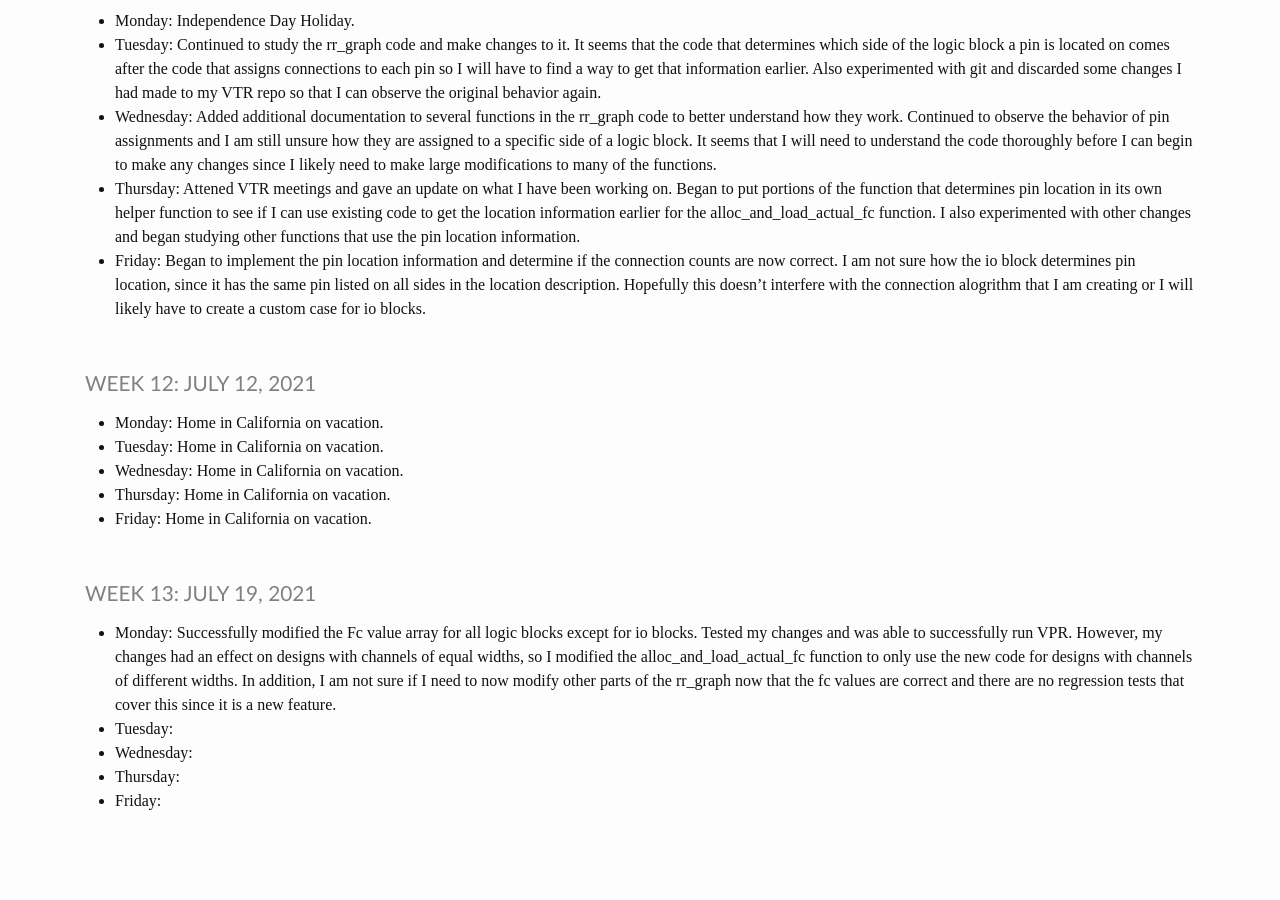
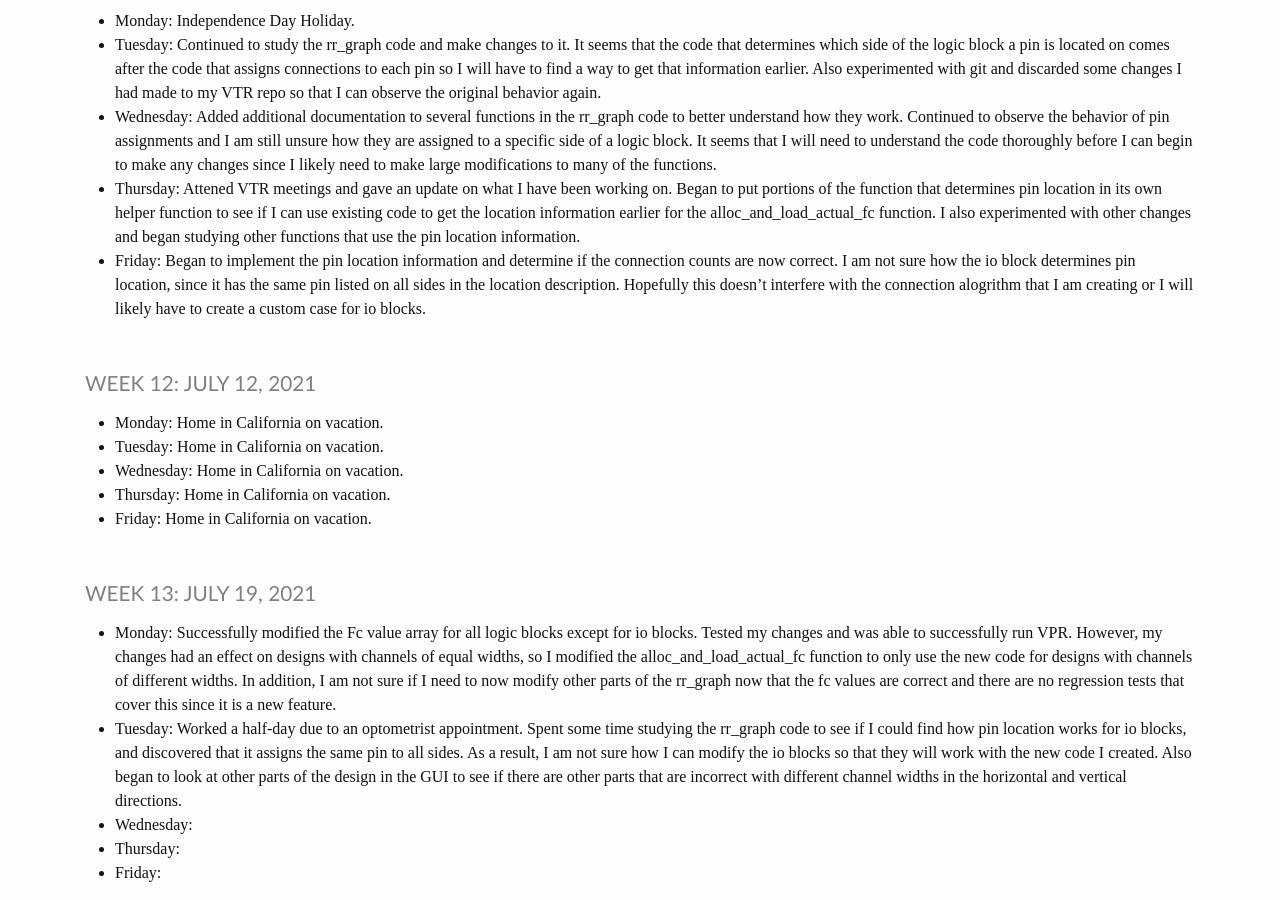
Before and after one commit to heinerb1/heinerb1.github.io, a Jekyll site: the page built from _pages/log.md, in a window 1280 px wide and 900 px high, scrolled down 3552 px. Built offline with Jekyll 4.4.1, drawn with Linux system fonts in a browser that asks for light colours; before the commit the page ends 4380 px from its top, so only the background shows below that.

Commit message:
7/20 Update

```diff
--- a/_pages/log.md
+++ b/_pages/log.md
@@ -210,7 +210,11 @@ title: IMMERSE Log
               so I modified the alloc_and_load_actual_fc function to only use the new code for designs with channels of
               different widths. In addition, I am not sure if I need to now modify other parts of the rr_graph now that the
               fc values are correct and there are no regression tests that cover this since it is a new feature.
-* **Tuesday**:
+* **Tuesday**: Worked a half-day due to an optometrist appointment. Spent some time studying the rr_graph code to see if I
+               could find how pin location works for io blocks, and discovered that it assigns the same pin to all sides.
+               As a result, I am not sure how I can modify the io blocks so that they will work with the new code I created.
+               Also began to look at other parts of the design in the GUI to see if there are other parts that are incorrect
+               with different channel widths in the horizontal and vertical directions.
 * **Wednesday**:
 * **Thursday**:
 * **Friday**:
```
